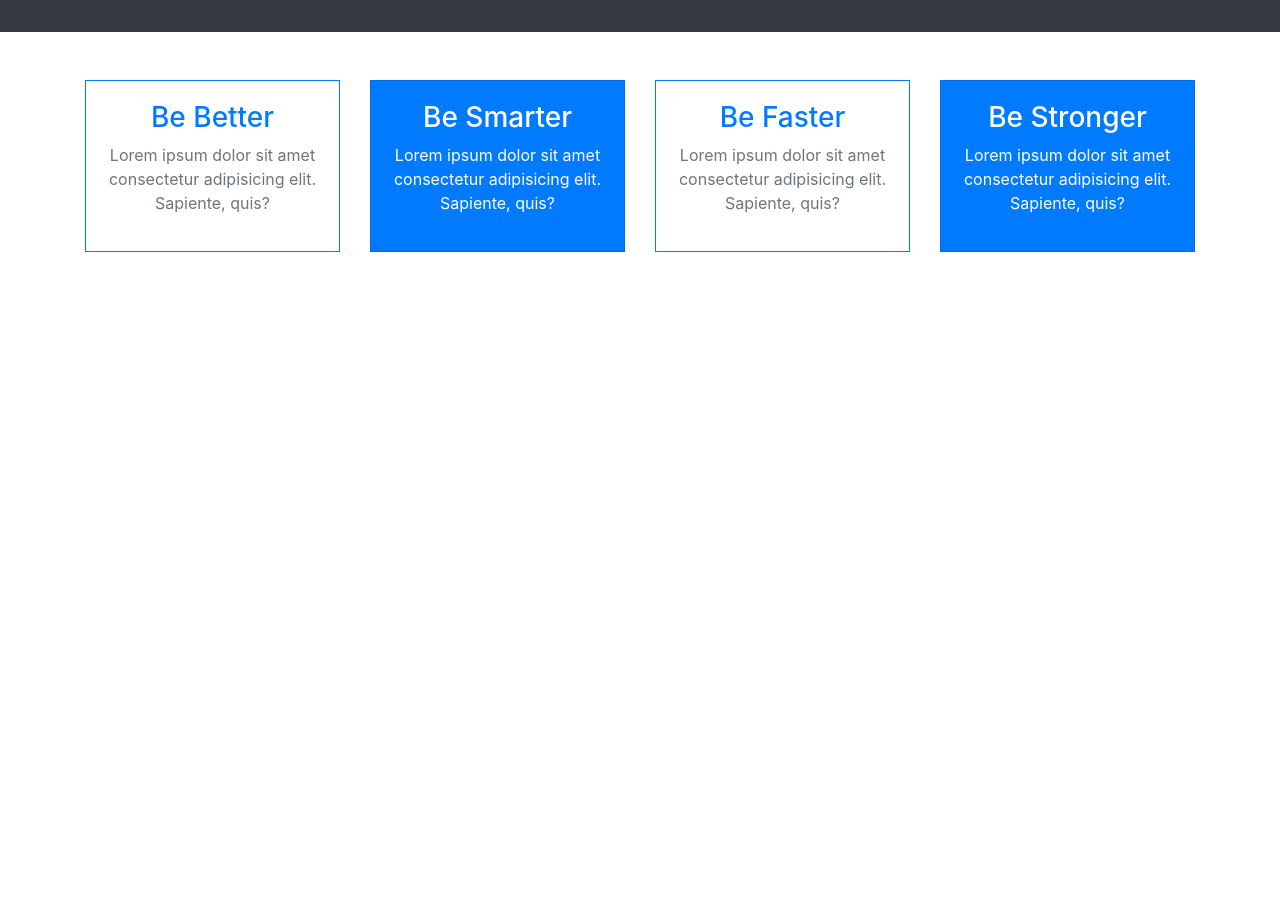
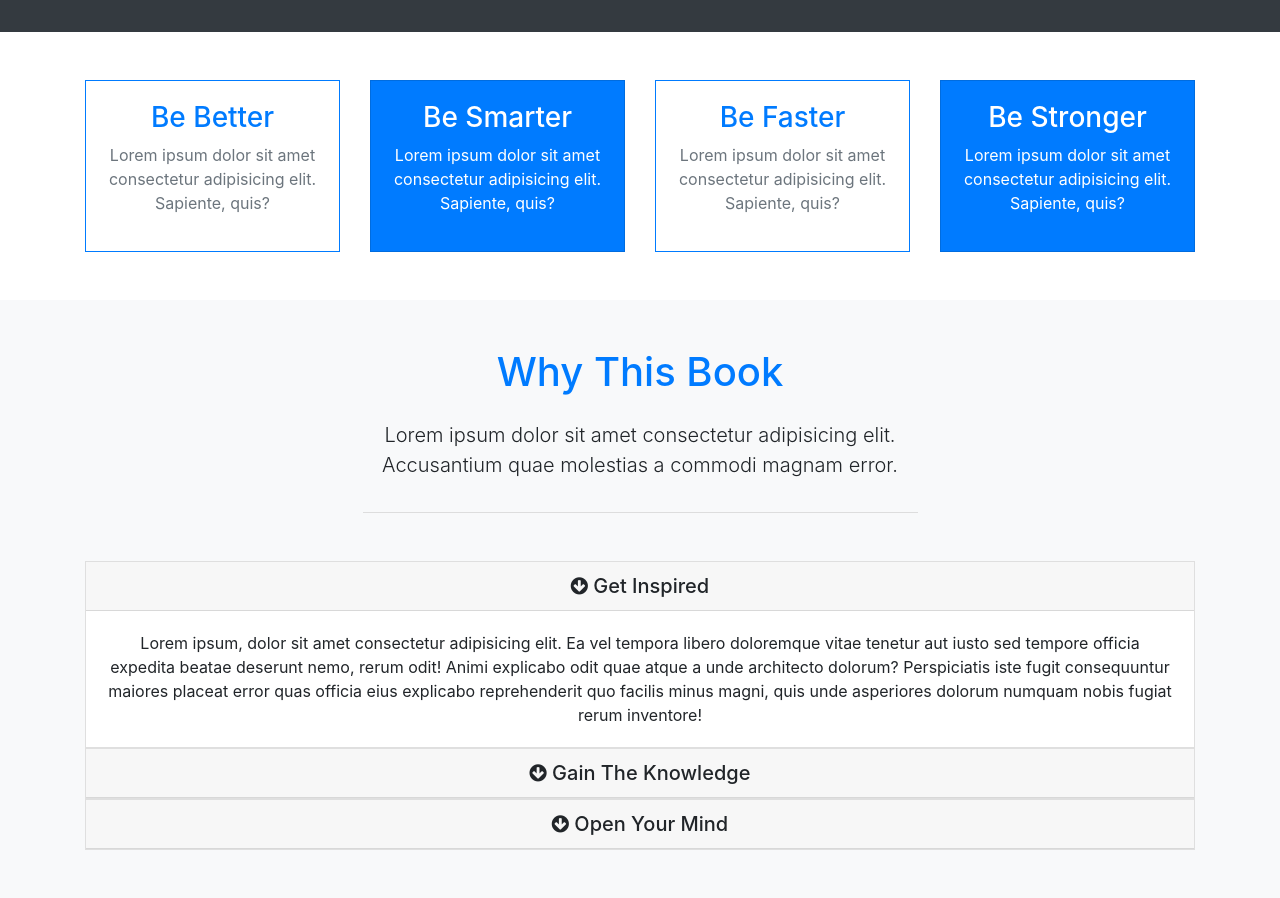
Before and after one commit to VjRawat/Mizuxe, a website: page src/index.html in a window 1280 px wide. Shown: the part 817-1715 px from the top of the page. Before the commit the page ends 1117 px from the top, so only its background shows below. Drawn offline with Linux system fonts and the light colour scheme.

Commit message:
accordion added

```diff
--- a/src/index.html
+++ b/src/index.html
@@ -9,7 +9,7 @@
         <title>Mizuxe Theme</title>
     </head>
 
-    <body id="#home">
+    <body id="home">
         <nav class="navbar navbar-expand-md navbar-light fixed-top py-4">
             <div class="container">
                 <a href="index.html" class="navbar-brand">
@@ -116,6 +116,67 @@
             </div>
         </section>
 
+        <!-- ABOUT / WHY SECTION -->
+        <section id="about" class="py-5 text-center bg-light">
+            <div class="container">
+                <div class="row">
+                    <div class="col">
+                        <div class="info-header mb-5">
+                            <h1 class="text-primary pb-3">Why This Book</h1>
+                            <p class="lead pb-3">
+                                Lorem ipsum dolor sit amet consectetur adipisicing elit. Accusantium quae molestias a commodi magnam error.
+                            </p>
+                        </div>
+
+                        <!-- ACCORDION -->
+                        <div id="accordion" role="tablist">
+                            <div class="card">
+                                <div class="card-header" id="heading1">
+                                    <h5 class="mb-0">
+                                        <div href="#collapse1" data-toggle="collapse" data-parent="#accordion">
+                                           <i class="fa fa-arrow-circle-down"></i> Get Inspired
+                                        </div>
+                                    </h5>
+                                </div>
+
+                                <div class="collapse show" id="collapse1">
+                                     <div class="card-body">Lorem ipsum, dolor sit amet consectetur adipisicing elit. Ea vel tempora libero doloremque vitae tenetur aut iusto sed tempore officia expedita beatae deserunt nemo, rerum odit! Animi explicabo odit quae atque a unde architecto dolorum? Perspiciatis iste fugit consequuntur maiores placeat error quas officia eius explicabo reprehenderit quo facilis minus magni, quis unde asperiores dolorum numquam nobis fugiat rerum inventore!</div>
+                                </div>
+                            </div>
+
+                            <div class="card">
+                                <div class="card-header" id="heading2">
+                                    <h5 class="mb-0">
+                                        <div href="#collapse2" data-toggle="collapse" data-parent="#accordion">
+                                           <i class="fa fa-arrow-circle-down"></i> Gain The Knowledge
+                                        </div>
+                                    </h5>
+                                </div>
+
+                                <div class="collapse" id="collapse2">
+                                     <div class="card-body">Lorem ipsum, dolor sit amet consectetur adipisicing elit. Ea vel tempora libero doloremque vitae tenetur aut iusto sed tempore officia expedita beatae deserunt nemo, rerum odit! Animi explicabo odit quae atque a unde architecto dolorum? Perspiciatis iste fugit consequuntur maiores placeat error quas officia eius explicabo reprehenderit quo facilis minus magni, quis unde asperiores dolorum numquam nobis fugiat rerum inventore!</div>
+                                </div>
+                            </div>
+
+                            <div class="card">
+                                <div class="card-header" id="heading3">
+                                    <h5 class="mb-0">
+                                        <div href="#collapse3" data-toggle="collapse" data-parent="#accordion">
+                                           <i class="fa fa-arrow-circle-down"></i> Open Your Mind
+                                        </div>
+                                    </h5>
+                                </div>
+
+                                <div class="collapse" id="collapse3">
+                                     <div class="card-body">Lorem ipsum, dolor sit amet consectetur adipisicing elit. Ea vel tempora libero doloremque vitae tenetur aut iusto sed tempore officia expedita beatae deserunt nemo, rerum odit! Animi explicabo odit quae atque a unde architecto dolorum? Perspiciatis iste fugit consequuntur maiores placeat error quas officia eius explicabo reprehenderit quo facilis minus magni, quis unde asperiores dolorum numquam nobis fugiat rerum inventore!</div>
+                                </div>
+                            </div>
+                        </div>
+                    </div>
+                </div>
+            </div>
+        </section>
+
         <script src="js/jquery.min.js"></script>
         <script src="js/popper.min.js"></script>
         <script src="js/bootstrap.min.js"></script>
--- a/src/scss/style.scss
+++ b/src/scss/style.scss
@@ -35,3 +35,9 @@
         height: 100%;
     }
 }
+
+.info-header {
+    width: 50%;
+    margin: auto;
+    border-bottom: 1px #ddd solid;
+}
```
Also changed, not shown: src/css/style.css.
